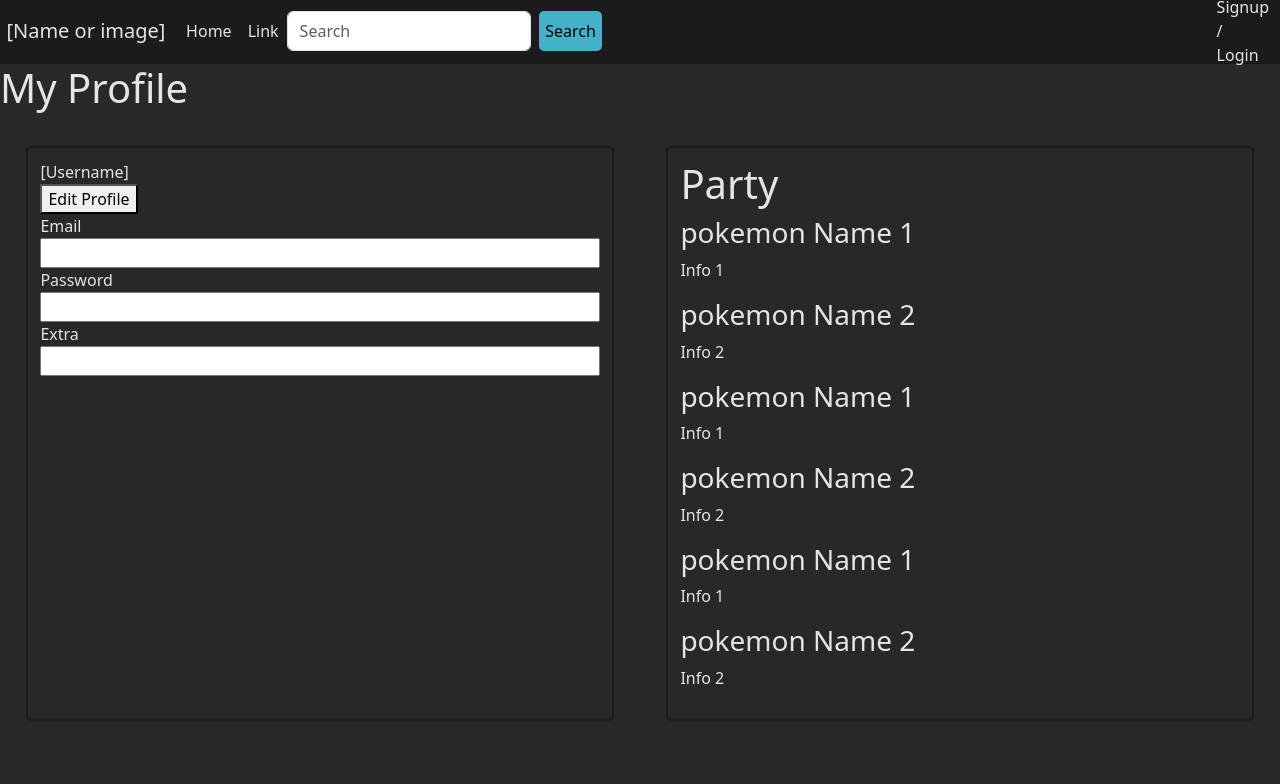
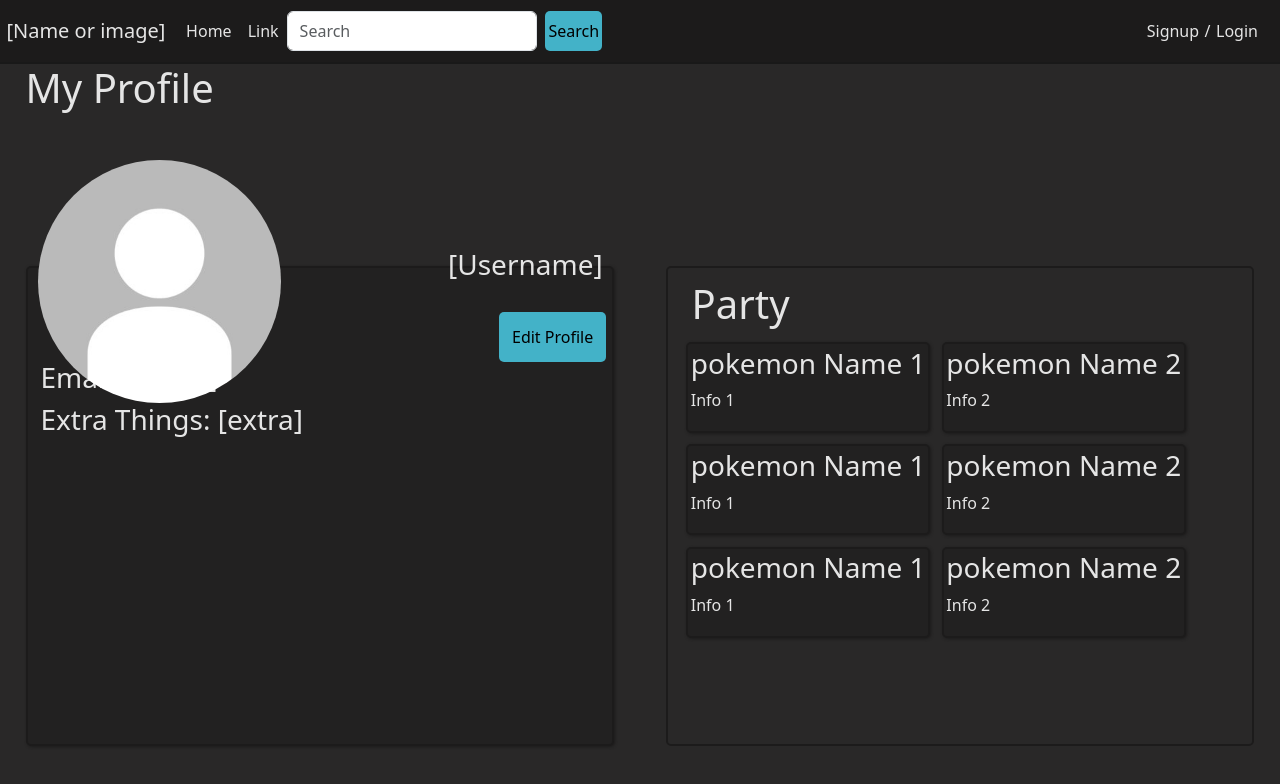
Before and after one commit to DakotaSpencer/Projects-In-Web-Dev, a React (Create React App) app in the folder frontend/pokesite/: page /profile in a window 1280 px wide. Shown: the top 784 px of the page. Built offline with nearby package versions, Linux system fonts and the light colour scheme.

Commit message:
worked on the profile page

```diff
--- a/frontend/pokesite/src/App.scss
+++ b/frontend/pokesite/src/App.scss
@@ -102,21 +102,82 @@ a {
 }
 
 .ProfilePage {
+	h1 {
+		margin-left: 2%;
+	}
+	.editProfile {
+		@include buttons($teal, #000);
+		position: absolute;
+		top: 39%;
+		left: 39%;
+	}
+	.imgUsername {
+		display: flex;
+		margin-bottom: 1%;
+		width: 50%;
+		height: 74%;
+		margin-top: 7%;
+		.profileImg {
+			position: absolute;
+			top: 20%;
+			left: 3%;
+			max-width: 243px !important;
+		}
+		.username {
+			position: absolute;
+			top: 31%;
+			left: 35%;
+		}
+	}
 	.flexItems {
+		margin-top: 3%;
+		hr {
+			height: 3px;
+			color: black;
+			background: black;
+			font-size: 0;
+			border: 0;
+		}
 		@include flexCenter();
 		justify-content: space-between;
 		.info,
 		.party {
 			width: 50%;
 			margin: 2%;
-      padding: 1%;
+			padding: 1%;
 			border: 2px #1c1b1b solid;
 			border-radius: 5px;
+			height: 60vh;
 		}
-    .info{
-      input{
-        width: 100%;
-      }
-    }
+		.info {
+			background-color: #222121;
+			box-shadow: 1px 1px 3px #1c1b1b;
+			border: 2px #1c1b1b solid;
+			border-radius: 5px;
+			padding-top: 6%;
+			.form {
+				margin-top: 3%;
+				label {
+					font-size: 1.2em;
+				}
+			}
+			input {
+				width: 100%;
+			}
+		}
+
+		.allPokemonParty {
+			display: flex;
+			flex-wrap: wrap;
+			align-content: space-between;
+		}
+		.pokemonParty {
+			background-color: #222121;
+			box-shadow: 1px 1px 3px #1c1b1b;
+			border: 2px #1c1b1b solid;
+			border-radius: 5px;
+			padding: 0.5%;
+			margin: 1%;
+		}
 	}
 }
--- a/frontend/pokesite/src/components/NavBarx.js
+++ b/frontend/pokesite/src/components/NavBarx.js
@@ -22,11 +22,9 @@ const NavBarx = () => {
 							<Button className="button">Search</Button>
 						</Form>
 					</Nav>
-					<Navbar.Text className="navLoginSignup">
 						<Nav.Link href="/signup">Signup </Nav.Link>
-						/
-						<Nav.Link href="/login">Login</Nav.Link>
-					</Navbar.Text>
+						<Navbar.Text className="space">/</Navbar.Text>
+						<Nav.Link href="/login" className="loginLink">Login</Nav.Link>
 				</Navbar.Collapse>
 			</Container>
 		</Navbar>
--- a/frontend/pokesite/src/components/navbar.scss
+++ b/frontend/pokesite/src/components/navbar.scss
@@ -23,7 +23,8 @@ nav {
 	}
 }
 .navLoginSignup{
-	display: inline;
+	display: inline !important;
+	width: 7% !important;
 }
 
 .navbar > .container {
@@ -37,3 +38,12 @@ nav {
 	margin: 0;
 	padding: 0;
 }
+
+.loginLink{
+	margin-right: 2%;
+}
+
+.space{
+	margin-left: .5%;
+	margin-right: .5% !important;
+}
--- a/frontend/pokesite/src/index.scss
+++ b/frontend/pokesite/src/index.scss
@@ -20,7 +20,7 @@ $grey-hover: #bdbdbd;
 }
 
 @mixin buttons($bgColor, $txtColor) {
-	padding: 2%;
+	padding: 1%;
 	border-radius: 5px;
 	background-color: $bgColor !important;
 	color: $txtColor !important;
--- a/frontend/pokesite/src/pages/Profile.js
+++ b/frontend/pokesite/src/pages/Profile.js
@@ -1,8 +1,11 @@
 import React, { useState, useEffect } from "react";
+import { Image } from "react-bootstrap";
 
 const Profile = () => {
 	const [pokemon, setPokemon] = useState([]);
+	const [editInfo, setEditInfo] = useState(false);
 
+	// temp info
 	useEffect(() => {
 		setPokemon([
 			{
@@ -32,19 +35,30 @@ const Profile = () => {
 		]);
 	}, []);
 
+	function editProfile() {
+		setEditInfo(!editInfo);
+	}
+
 	return (
 		<div className="ProfilePage">
 			<h1>My Profile</h1>
+			<div className="imgUsername">
+						<Image
+							className="profileImg"
+							src="../assets/defaultImg.jpg"
+							fluid
+							roundedCircle
+						/>
+						<h3 className="username">[Username]</h3>
+					</div>
 
 			<div className="flexItems">
 				<div className="info">
-					<div>
-						<div>{/* image */}</div>
-						<div>[Username]</div>
-					</div>
-					<div>
+				<button className="editProfile" onClick={editProfile}>Edit Profile</button>
+					{/* <hr /> */}
+					<div className="form">
+						{editInfo ? (
 							<form>
-							<button>Edit Profile</button> <br />
 								<label>Email</label>
 								<br />
 								<input type="text" />
@@ -58,14 +72,20 @@ const Profile = () => {
 								<input type="text" />
 								<br />
 							</form>
+						) : (
+							<div>
+								<h3>Email: [email]</h3>
+								<h3>Extra Things: [extra]</h3>
+							</div>
+						)}
 					</div>
 				</div>
 				<div className="party">
 					<h1>Party</h1>
-					<div>
+					<div className="allPokemonParty">
 						{pokemon.map((item) => (
 							// change later to a component?
-							<div className="">
+							<div className="pokemonParty">
 								<h3>{item.name}</h3>
 								<p>{item.info}</p>
 							</div>
```
Also changed, not shown: frontend/pokesite/public/assets/defaultImg.jpg (added). Lines whose indentation alone changed are shown as unchanged.
